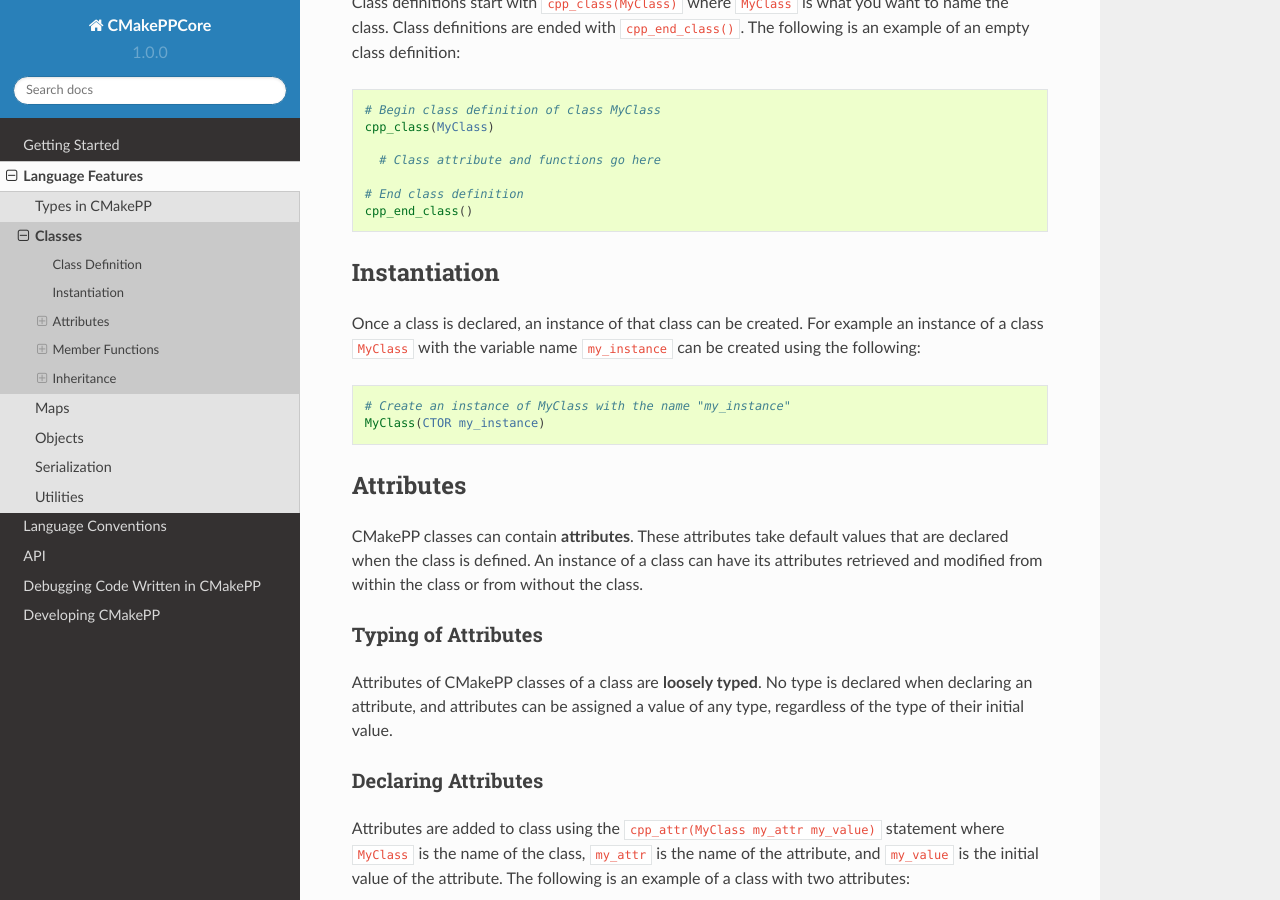
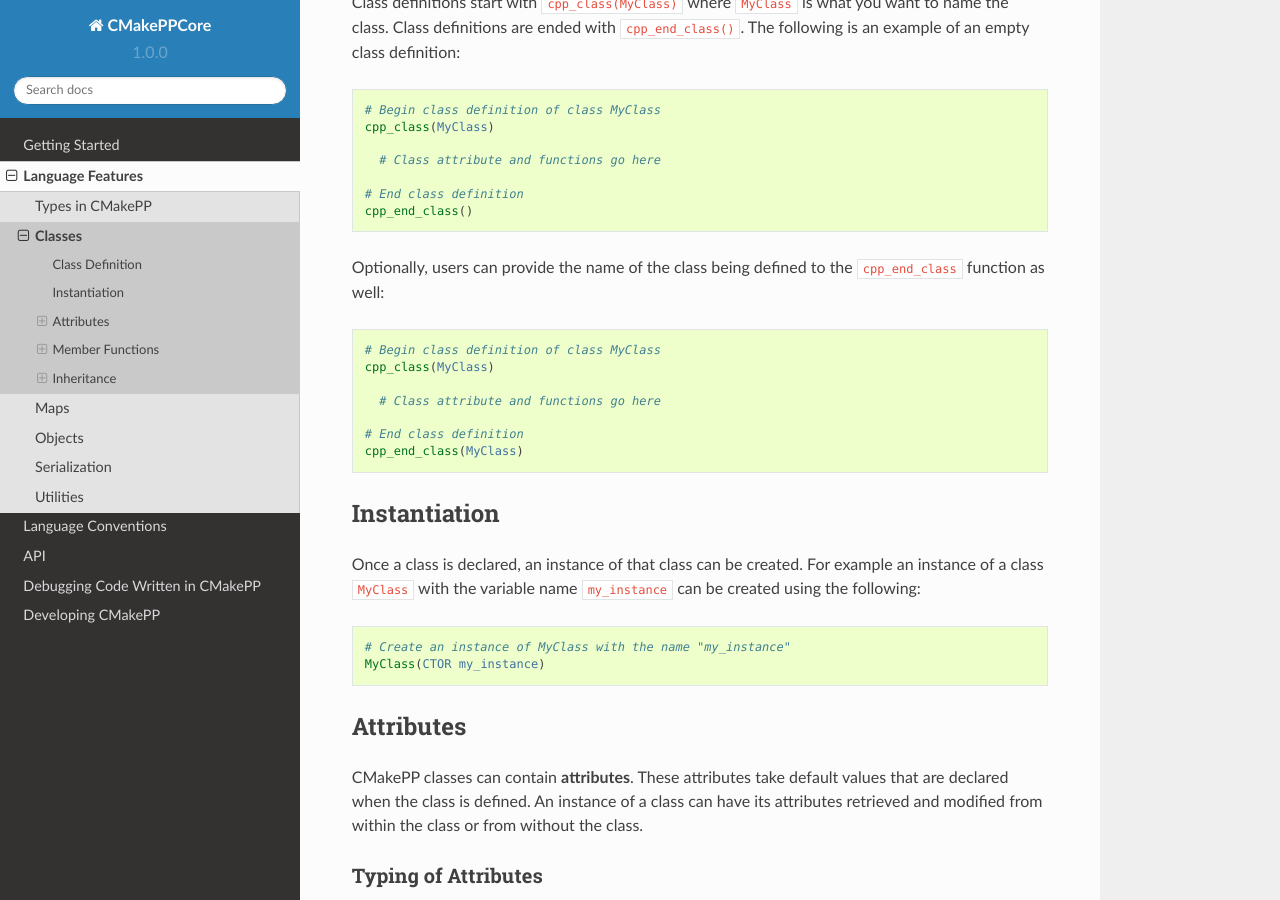
Before and after one commit to CMakePP/CMakePPLang, a Sphinx documentation site: the page built from docs/source/features/classes.rst, in a window 1280 px wide and 900 px high, scrolled down 345 px. Built offline with Sphinx 7.4.7 and the Read the Docs theme 2.0.0, drawn with Linux system fonts in a browser that asks for light colours.

Commit message:
update class feature overview to indicate name of class can be provided to cpp_end_class

```diff
--- a/docs/source/features/classes.rst
+++ b/docs/source/features/classes.rst
@@ -24,6 +24,19 @@ you want to name the class. Class definitions are ended with
 
   # End class definition
   cpp_end_class()
+
+Optionally, users can provide the name of the class being defined to the
+``cpp_end_class`` function as well:
+
+.. code-block:: cmake
+
+  # Begin class definition of class MyClass
+  cpp_class(MyClass)
+
+    # Class attribute and functions go here
+
+  # End class definition
+  cpp_end_class(MyClass)
 
 Instantiation
 =============
```
